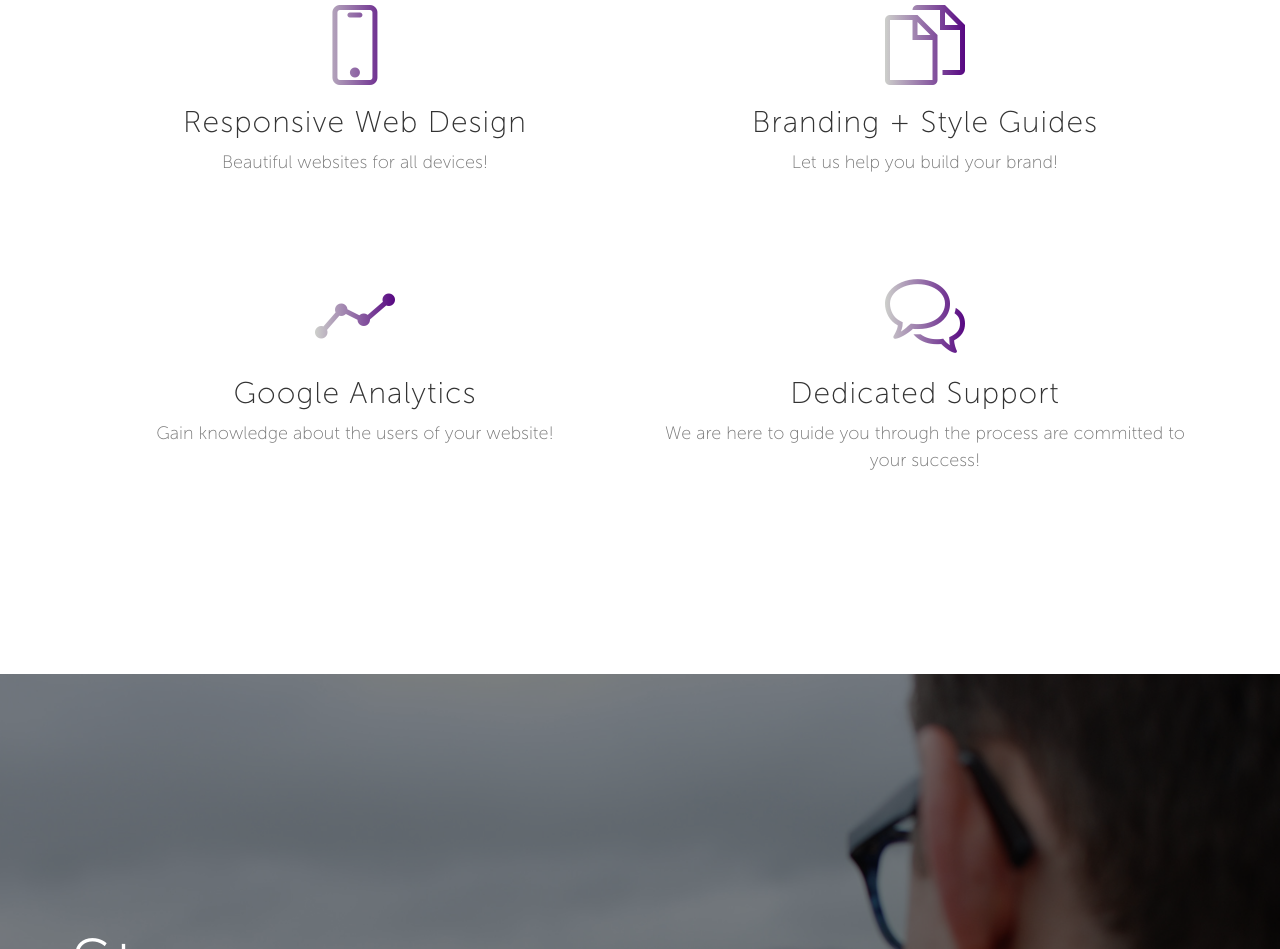
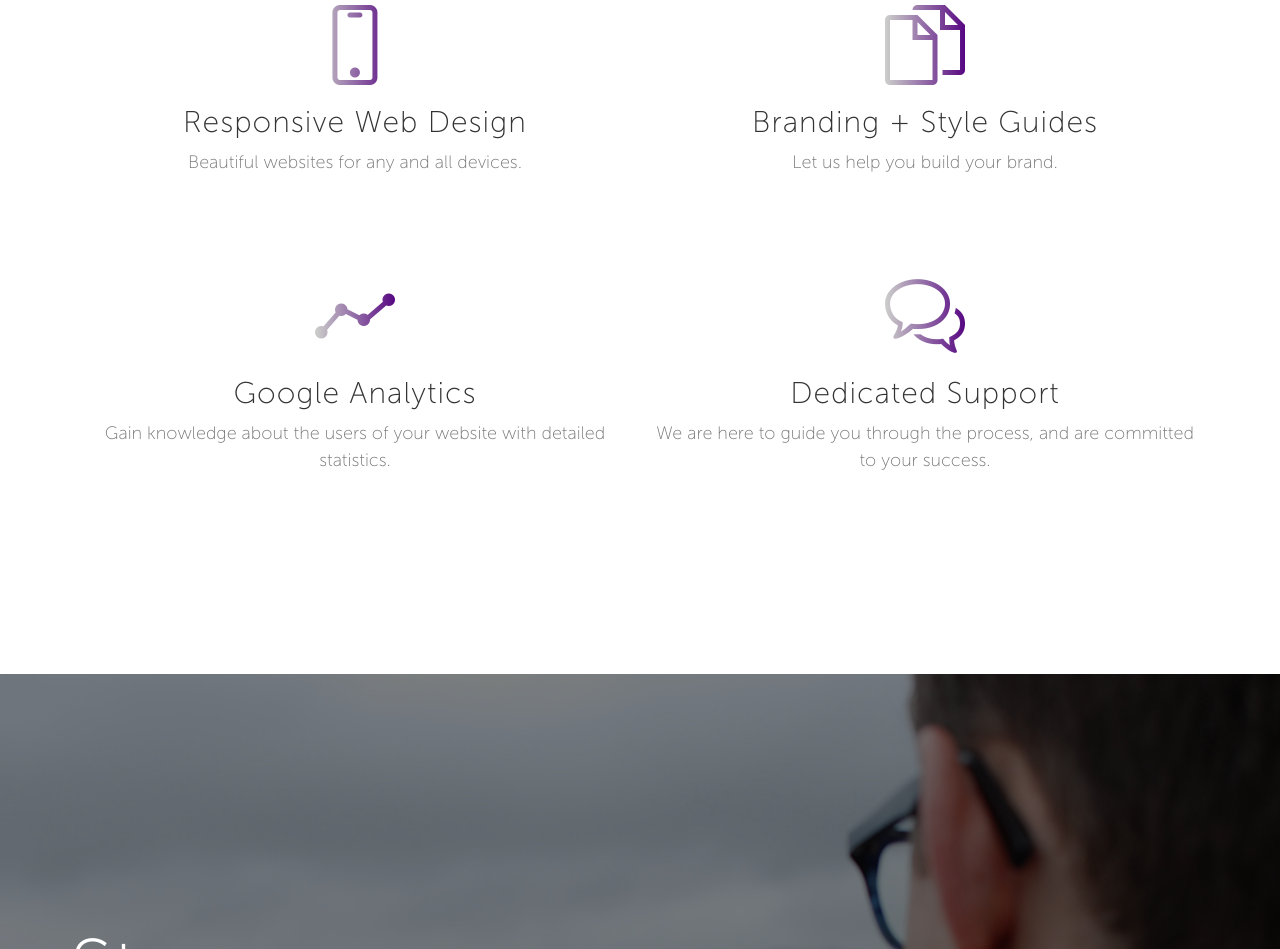
Before and after one commit to vivifydesign/vivifydesign.github.io, a website: page index.html in a window 1280 px wide. Shown: the part 1684-2633 px from the top of the page. Drawn offline with nearby package versions, Linux system fonts and the light colour scheme; a web font is replaced by a local one.

Commit message:
Update index.html

```diff
--- a/index.html
+++ b/index.html
@@ -137,14 +137,14 @@
                                 <div class="feature-item">
                                     <i class="icon-screen-smartphone text-primary"></i>
                                     <h3>Responsive Web Design</h3>
-                                    <p class="text-muted">Beautiful websites for all devices!</p>
+                                    <p class="text-muted">Beautiful websites for any and all devices.</p>
                                 </div>
                             </div>
                             <div class="col-md-6">
                                 <div class="feature-item">
                                     <i class="icon-docs text-primary"></i>
                                     <h3>Branding + Style Guides</h3>
-                                    <p class="text-muted">Let us help you build your brand!</p>
+                                    <p class="text-muted">Let us help you build your brand.</p>
                                 </div>
                             </div>
                         </div>
@@ -153,14 +153,14 @@
                                 <div class="feature-item">
                                     <i class="icon-graph text-primary"></i>
                                     <h3>Google Analytics</h3>
-                                    <p class="text-muted">Gain knowledge about the users of your website!</p>
+                                    <p class="text-muted">Gain knowledge about the users of your website with detailed statistics.</p>
                                 </div>
                             </div>
                             <div class="col-md-6">
                                 <div class="feature-item">
                                     <i class="icon-bubbles text-primary"></i>
                                     <h3>Dedicated Support</h3>
-                                    <p class="text-muted">We are here to guide you through the process are committed to your success!</p>
+                                    <p class="text-muted">We are here to guide you through the process, and are committed to your success.</p>
                                 </div>
                             </div>
                         </div>
```
